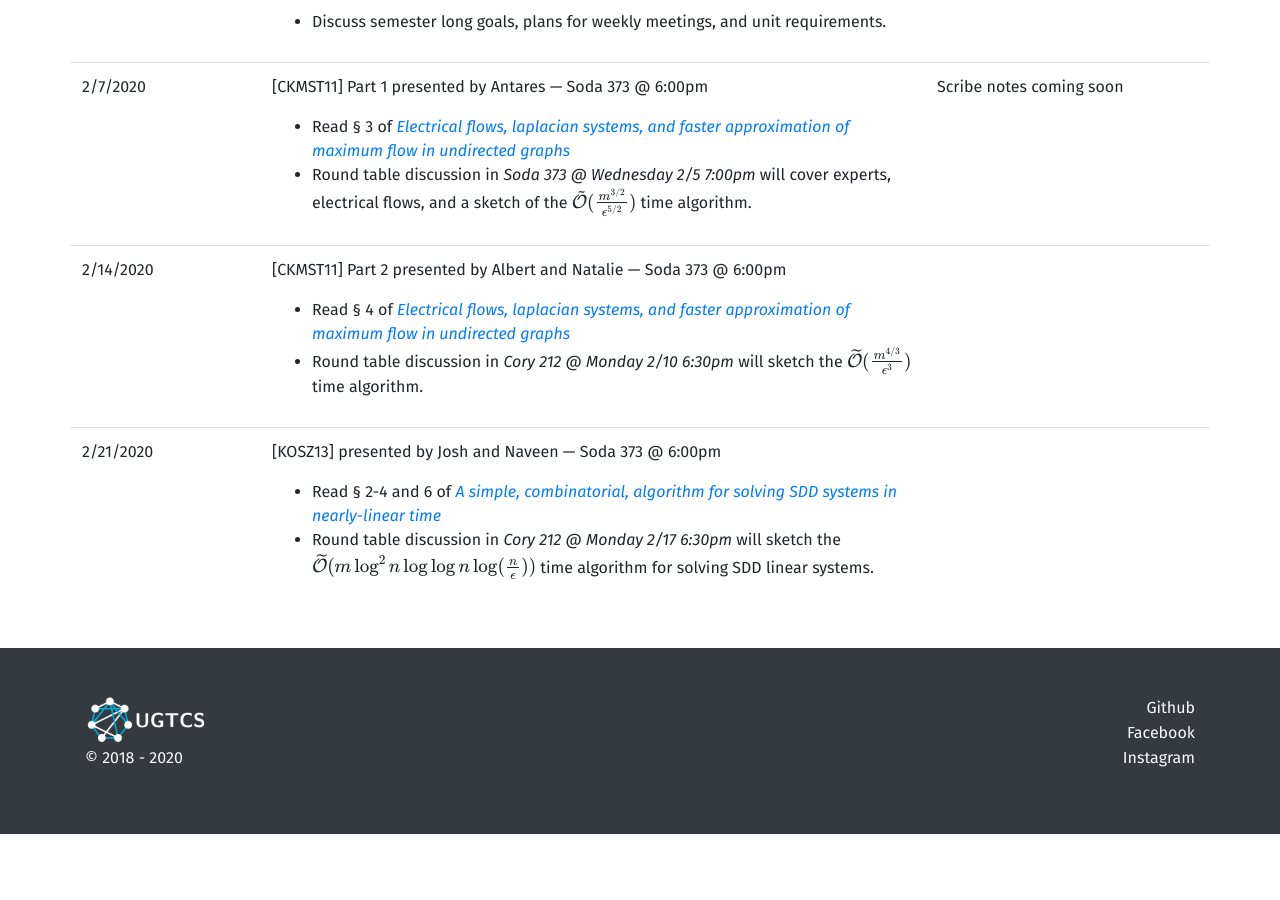
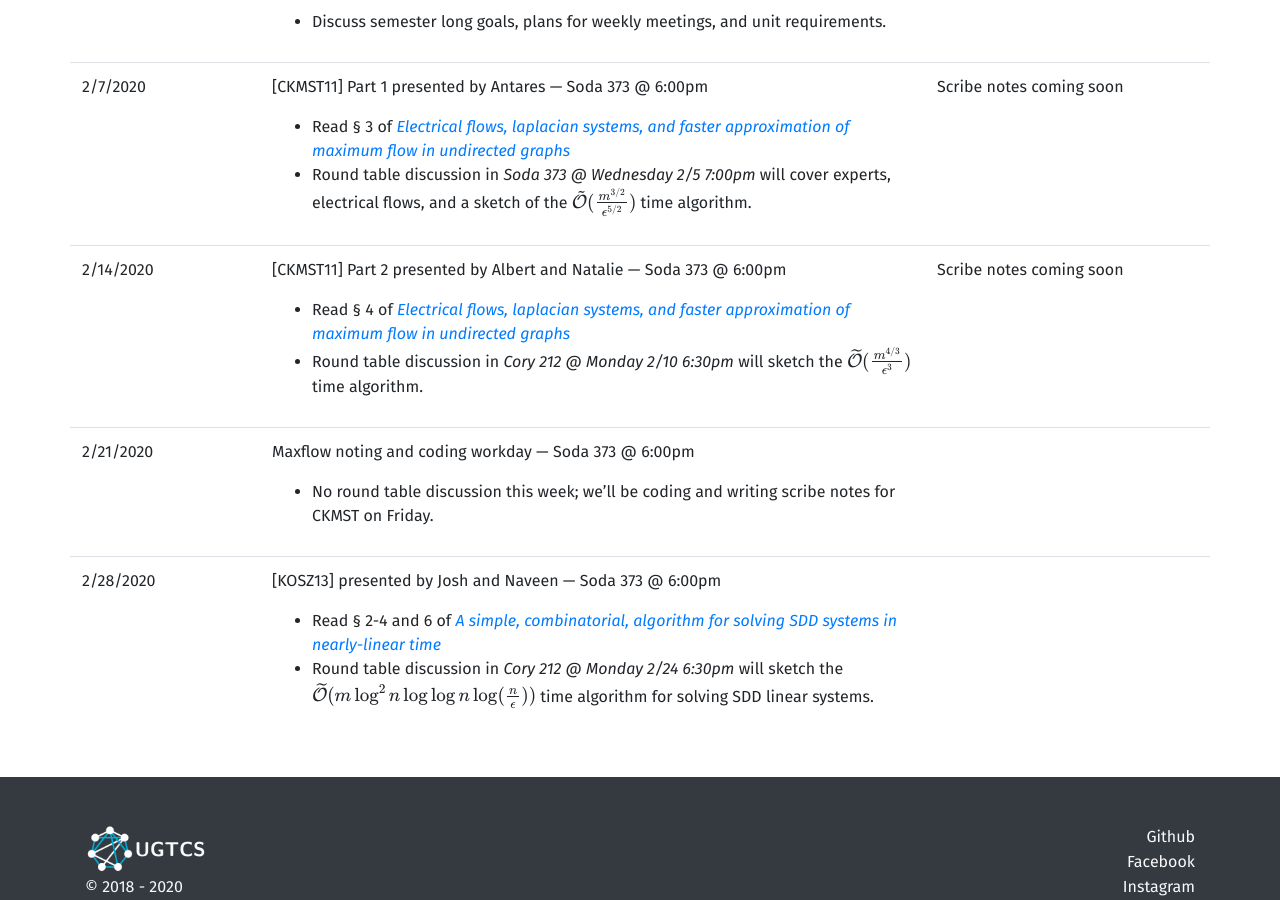
Before and after one commit to ugtcs/ugtcs.github.io, a Jekyll site: the page built from _reading-groups/sp20/maxflow.md, in a window 1280 px wide and 900 px high, scrolled down 1256 px. Built offline with Jekyll 4.4.1, drawn with Linux system fonts in a browser that asks for light colours; formulas are drawn with MathJax 3; before the commit the page ends 2090 px from its top, so only the background shows below that.

Commit message:
Updated maxflow website

```diff
--- a/_reading-groups/sp20/maxflow.md
+++ b/_reading-groups/sp20/maxflow.md
@@ -32,13 +32,20 @@ weeks:
       - Read § 4 of _[Electrical flows, laplacian systems, and faster approximation of maximum flow in undirected graphs](https://arxiv.org/abs/1010.2921)_
 
       - Round table discussion in _Cory 212 @ Monday 2/10 6:30pm_ will sketch the $$\widetilde{\mathcal{O}}(\frac{m^{4/3}}{\epsilon^3})$$ time algorithm.
+    resources:
+      Scribe notes coming soon
   - date: 2/21/2020
+    topic: >-
+      Maxflow noting and coding workday  &mdash; Soda 373 @ 6:00pm
+
+      - No round table discussion this week; we'll be coding and writing scribe notes for CKMST on Friday.
+  - date: 2/28/2020
     topic: >-
       [KOSZ13] presented by Josh and Naveen &mdash; Soda 373 @ 6:00pm
 
       - Read § 2-4 and 6 of _[A simple, combinatorial, algorithm for solving SDD systems in nearly-linear time](https://arxiv.org/abs/1301.6628)_
 
-      - Round table discussion in _Cory 212 @ Monday 2/17 6:30pm_ will sketch the $$\widetilde{\mathcal{O}}(m \log^2 n \log \log n \log (\frac{n}{\epsilon}))$$ time algorithm for solving SDD linear systems.
+      - Round table discussion in _Cory 212 @ Monday 2/24 6:30pm_ will sketch the $$\widetilde{\mathcal{O}}(m \log^2 n \log \log n \log (\frac{n}{\epsilon}))$$ time algorithm for solving SDD linear systems.
 ---
 
 In the past decade, major advancements in the design and analysis of algorithms have risen from a confluence of techniques developed in continuous and discrete optimization.
```
